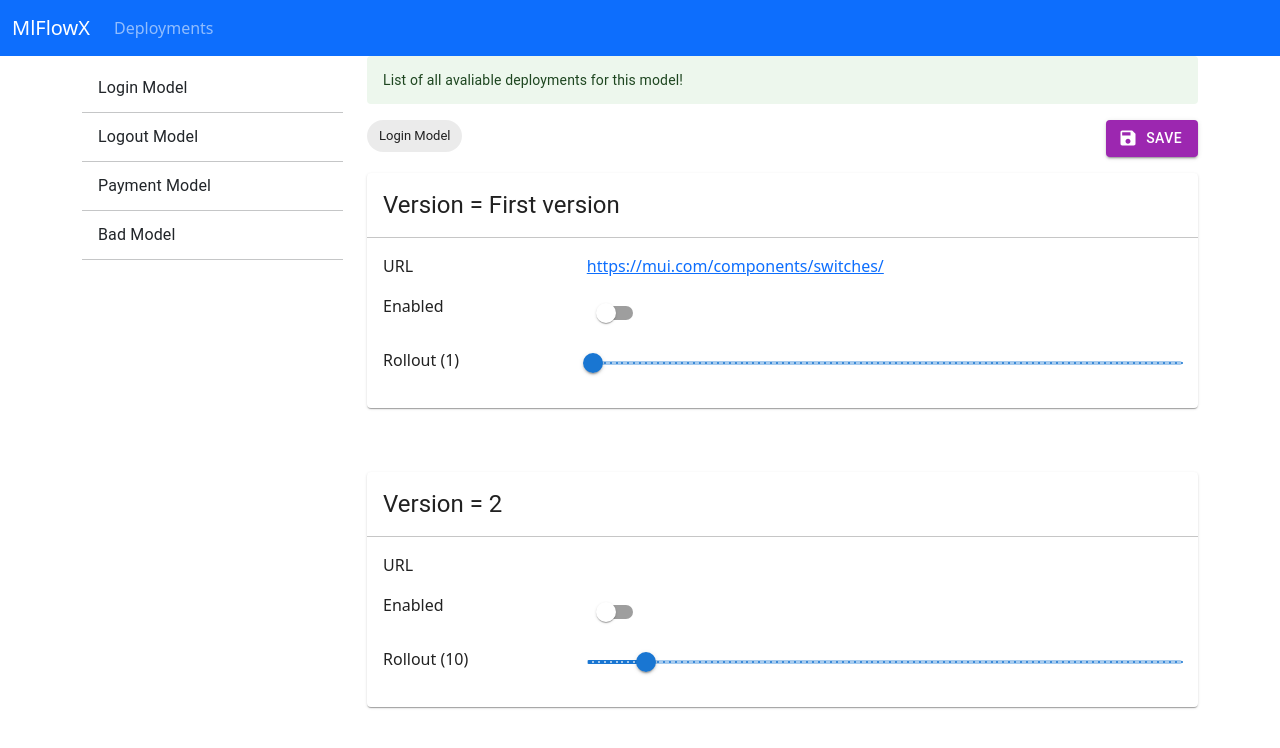
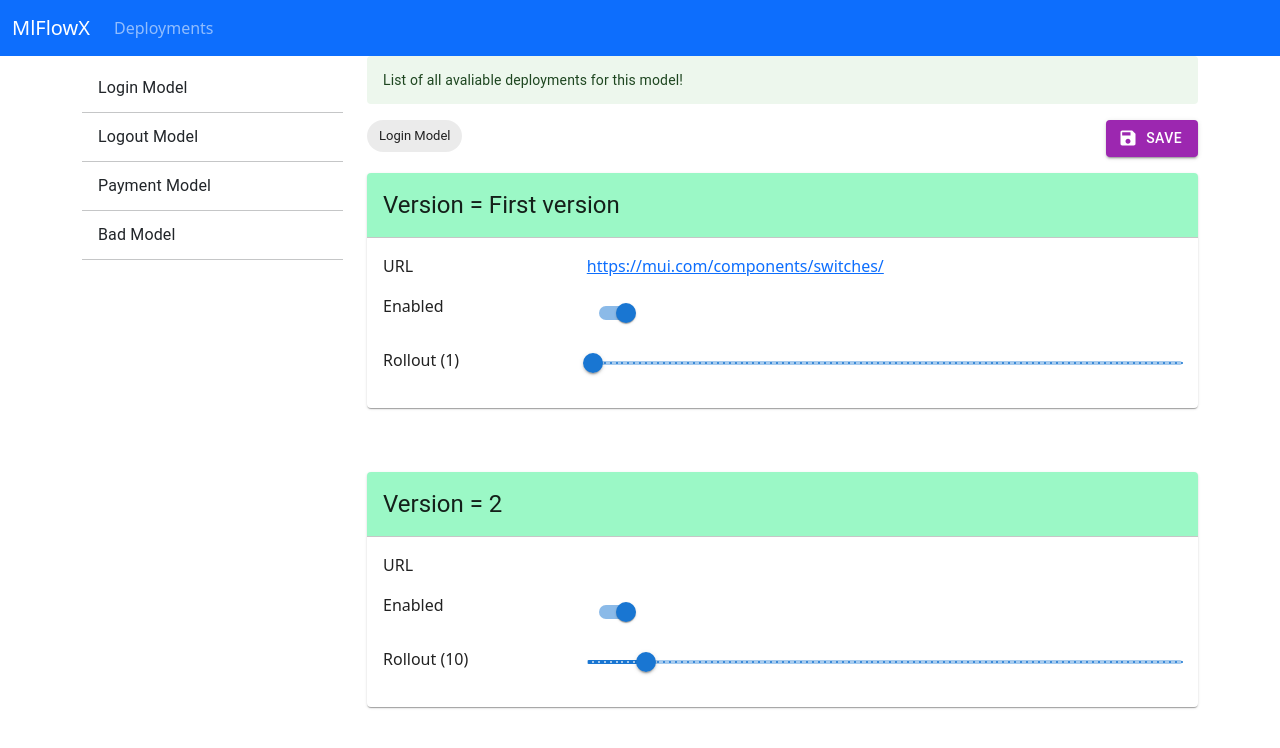
Before and after one commit to harishbohara/mflowx, a React (Create React App) app: page / in a window 1280 px wide. Shown: the top 748 px of the page. Built offline with nearby package versions, Linux system fonts and the light colour scheme; the HTML template or start-up script is replaced by a standard one.

Commit message:
added nav bar to list all items

```diff
--- a/src/components/deployments/Deployment.js
+++ b/src/components/deployments/Deployment.js
@@ -17,28 +17,35 @@ const lightTheme = createTheme({ palette: { mode: 'light' } });
 // This is a specific version of a deployment
 function Version({version}) {
     const [rollout, setRollout] = useState(version.rollout)
-
-
-
+    const [enabled, setEnabled] = useState(true)
 
     // Do something when
     useEffect(() => {
         // console.log("Rollout value changed: rollout=" + rollout + " version=" + version.id)
     }, [rollout, version]);
 
+    const handleChange = (event) => {
+        setEnabled(event.target.checked);
+    };
+
     return (
         <div key={version.id}>
             <ThemeProvider theme={lightTheme}>
                 <Box key={version.id} sx={{ width: '100%', minWidth: 200, bgcolor: 'background.paper' }}>
                     <Card>
-                        <CardHeader title={"Version = " + version.title}/>
+                        <CardHeader title={"Version = " + version.title} style={{backgroundColor: !enabled ? "#E7EAEF" : "#9BF8C6"}}/>
                         <Divider />
                         <CardContent>
                             <Grid container spacing={2} >
                                 <Grid item xs={3}>URL</Grid>
                                 <Grid item xs={9}><a href="#">{version.url}</a></Grid>
                                 <Grid item xs={3}>Enabled</Grid>
-                                <Grid item xs={9}><Switch></Switch></Grid>
+                                <Grid item xs={9}>
+                                    <Switch
+                                        checked={enabled}
+                                        onChange={handleChange}
+                                    />
+                                </Grid>
                                 <Grid item xs={3}>Rollout ({rollout})</Grid>
                                 <Grid item xs={9}>
                                     <Slider key={version.id}
```
